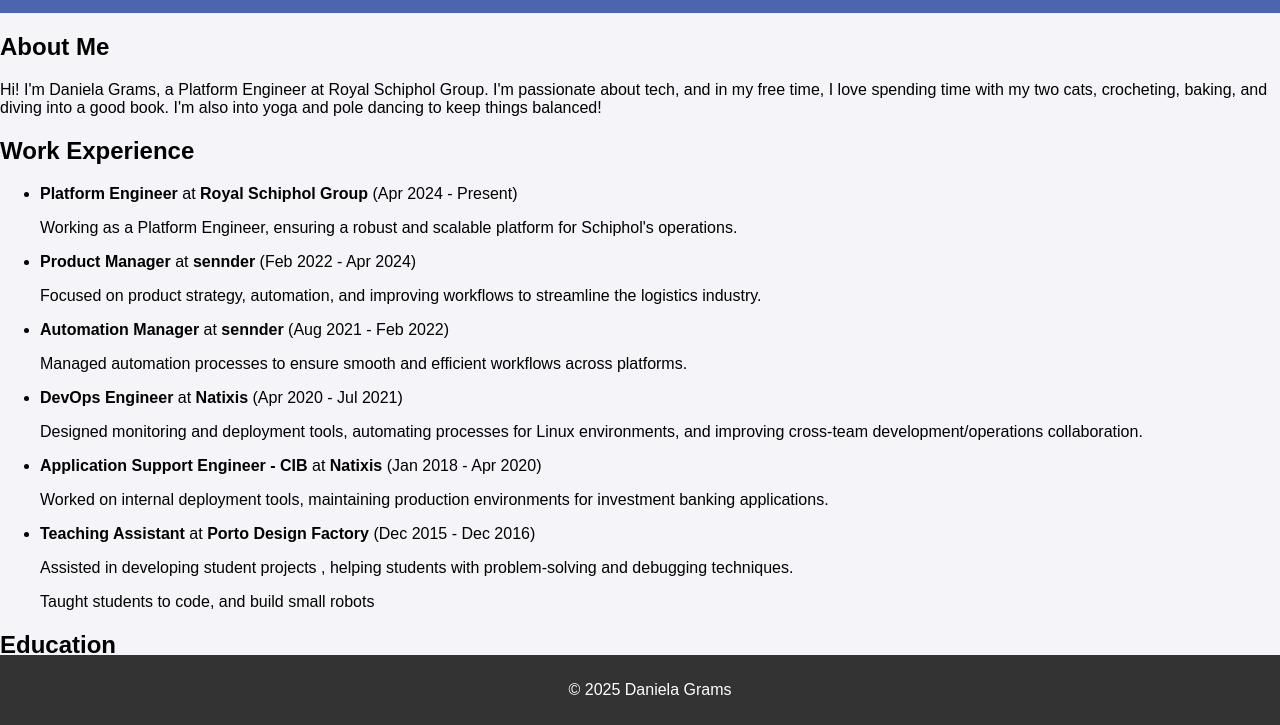
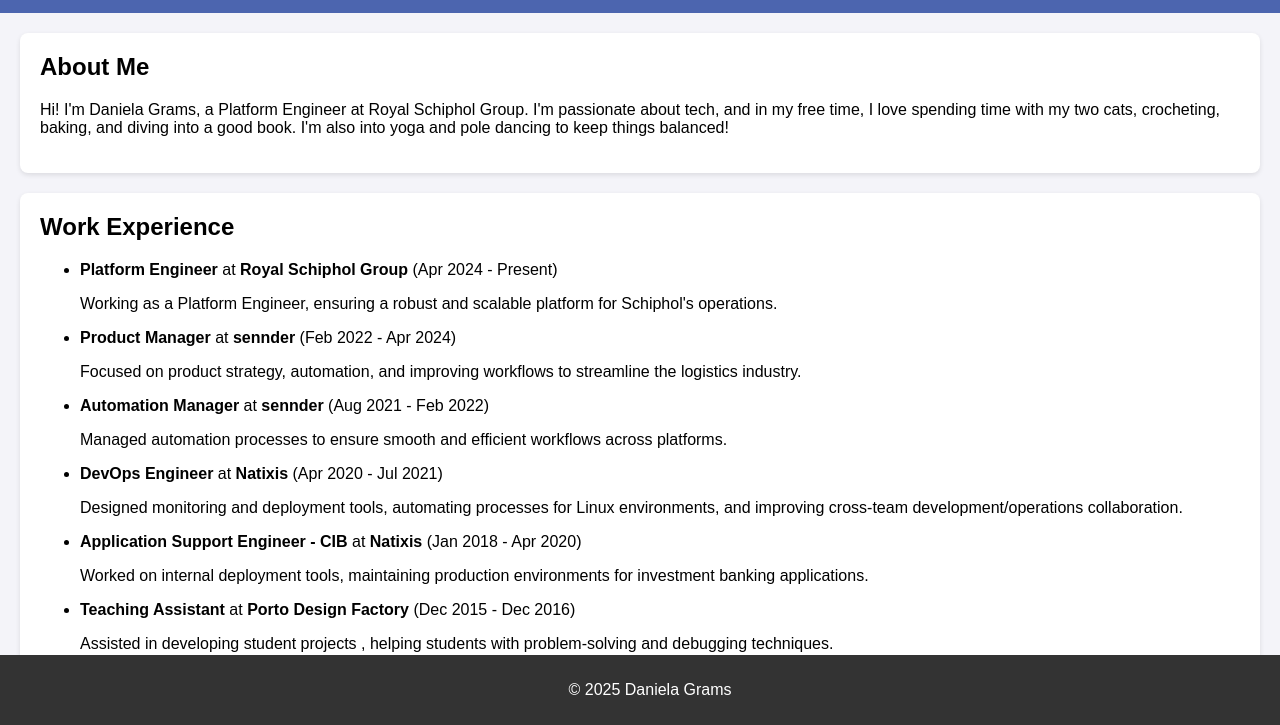
Before and after one commit to danielagrams/danielagrams.github.io, a plain HTML site: page index.html in a window 1280 px wide. Shown: the part 75-800 px from the top of the page. Drawn offline with Linux system fonts and the light colour scheme.

Commit message:
adding back section styling, popup only after refresh

```diff
--- a/script.js
+++ b/script.js
@@ -12,10 +12,12 @@ document.getElementById('count').textContent = visitorCount;
 
 // Popup logic to increment the counter
 window.onload = function () {
-    // Display the popup if the page is being loaded for the first time
+    // Check if the popup has been shown before
     if (!localStorage.getItem('popupShown')) {
+        localStorage.setItem('popupShown', 'true'); // Mark popup as shown
+    } else {
+        // Display the popup
         document.getElementById('popup').style.visibility = 'visible';
-        localStorage.setItem('popupShown', 'true');
     }
 
     // Event listener for 'Yes' button to increment the counter
--- a/style.css
+++ b/style.css
@@ -101,3 +101,16 @@ footer {
     width: 100%;
     bottom: 0;
 }
+
+/* Section Styles */
+section {
+    padding: 20px;
+    margin: 20px;
+    background-color: #fff;
+    border-radius: 8px;
+    box-shadow: 0 2px 5px rgba(0, 0, 0, 0.1);
+}
+
+section h2 {
+    margin-top: 0;
+}
```
